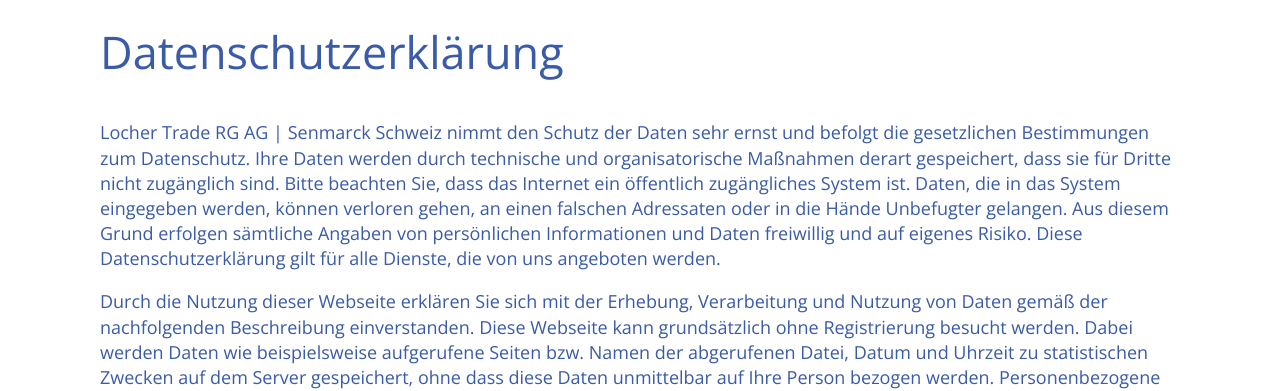
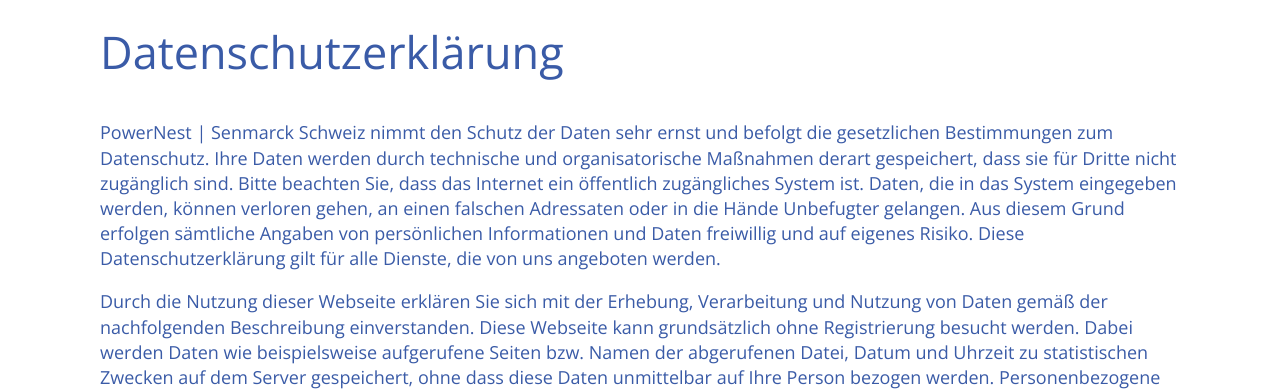
Before and after one commit to timbukflow/senmarck, a PHP site: page /datenschutz in a window 1280 px wide. Shown: the part 135-526 px from the top of the page. Run offline with PHP 8.4, Linux system fonts and the light colour scheme.

Commit message:
locher ersetzen powernest

```diff
--- a/datenschutz.php
+++ b/datenschutz.php
@@ -11,7 +11,7 @@
 <head prefix="og: http://ogp.me/ns# fb: http://ogp.me/ns/fb# place: http://ogp.me/ns/place#">
 
     <meta charset="UTF-8">
-    <title>Senmarck Schweiz | Locher Energie | Datenschutz</title>
+    <title>Senmarck Schweiz | PowerNest | Datenschutz</title>
     <meta name="viewport" content="width=device-width, initial-scale=1">
 
     <meta name="description" content="Datenschutz">
@@ -62,7 +62,7 @@
     <section class="grid">
         <div class="datenschutz">
             <h1>Datenschutzerklärung</h1>
-            <p>Locher Trade RG AG | Senmarck Schweiz nimmt den Schutz der Daten sehr ernst und befolgt die gesetzlichen Bestimmungen zum Datenschutz. Ihre Daten werden durch technische und organisatorische Maßnahmen derart gespeichert, dass sie für Dritte nicht zugänglich sind. Bitte beachten Sie, dass das Internet ein öffentlich zugängliches System ist. Daten, die in das System eingegeben werden, können verloren gehen, an einen falschen Adressaten oder in die Hände Unbefugter gelangen. Aus diesem Grund erfolgen sämtliche Angaben von persönlichen Informationen und Daten freiwillig und auf eigenes Risiko. Diese Datenschutzerklärung gilt für alle Dienste, die von uns angeboten werden.</p>
+            <p>PowerNest | Senmarck Schweiz nimmt den Schutz der Daten sehr ernst und befolgt die gesetzlichen Bestimmungen zum Datenschutz. Ihre Daten werden durch technische und organisatorische Maßnahmen derart gespeichert, dass sie für Dritte nicht zugänglich sind. Bitte beachten Sie, dass das Internet ein öffentlich zugängliches System ist. Daten, die in das System eingegeben werden, können verloren gehen, an einen falschen Adressaten oder in die Hände Unbefugter gelangen. Aus diesem Grund erfolgen sämtliche Angaben von persönlichen Informationen und Daten freiwillig und auf eigenes Risiko. Diese Datenschutzerklärung gilt für alle Dienste, die von uns angeboten werden.</p>
 
             <p>Durch die Nutzung dieser Webseite erklären Sie sich mit der Erhebung, Verarbeitung und Nutzung von Daten gemäß der nachfolgenden Beschreibung einverstanden. Diese Webseite kann grundsätzlich ohne Registrierung besucht werden. Dabei werden Daten wie beispielsweise aufgerufene Seiten bzw. Namen der abgerufenen Datei, Datum und Uhrzeit zu statistischen Zwecken auf dem Server gespeichert, ohne dass diese Daten unmittelbar auf Ihre Person bezogen werden. Personenbezogene Daten, insbesondere Name, Adresse oder E-Mail-Adresse werden soweit möglich auf freiwilliger Basis erhoben. Ohne Ihre Einwilligung erfolgt keine Weitergabe der Daten an Dritte.</p>
 
@@ -167,18 +167,18 @@
             <p>Gespeicherte Daten werden von uns gelöscht, wenn sie zum angegebenen Zweck nicht mehr benötigt werden. Betreffend die Löschung von Daten gilt es zu beachten, dass wir gewissen gesetzlichen Pflichten unterstehen, welche für gewisse Daten eine Aufbewahrungspflicht vorsehen. Dieser Pflicht haben wir nachzukommen. Wünschen Sie die Löschung von Daten, welche der gesetzlichen Aufbewahrungspflicht unterstehen, werden die Daten bei uns im System gesperrt und lediglich zur Erfüllung der gesetzlichen Aufbewahrungspflichten genutzt. Nach Ablauf der Aufbewahrungsfrist wird Ihrem Löschungsbegehren nachgekommen.</p>
             <p>Sofern Ihre personenbezogenen Daten auf Grundlage von berechtigten Interessen verarbeitet werden, haben Sie das Recht, Widerspruch gegen die Verarbeitung Ihrer personenbezogenen Daten einzulegen, soweit dafür Gründe vorliegen, die sich aus Ihrer besonderen Situation ergeben oder sich der Widerspruch gegen Direktwerbung richtet. Im letzteren Fall haben Sie ein generelles Widerspruchsrecht, das ohne Angabe einer besonderen Situation von uns umgesetzt wird.</p>
             <p>Weiter haben Sie auch die Möglichkeit, Ihre personenbezogenen Daten, die Sie uns bereitgestellt haben, zu erhalten oder die Übermittlung an einen anderen Verantwortlichen zu verlangen.</p>
-            <p>Wir bitten Sie, uns hierzu per E-Mail an <a href="mailto:info@lochertrade.ch">info@lochertrade.ch</a> zu schreiben. Bei einem unverhältnismäßig großen Aufwand behalten wir uns vor, von Ihnen einen Legitimationsausweis sowie die Übernahme der effektiven Kosten vorab zu verlangen.</p>
+            <p>Wir bitten Sie, uns hierzu per E-Mail an <a href="mailto:luigi@senmarck.ch">luigi@senmarck.ch</a> zu schreiben. Bei einem unverhältnismäßig großen Aufwand behalten wir uns vor, von Ihnen einen Legitimationsausweis sowie die Übernahme der effektiven Kosten vorab zu verlangen.</p>
 
             <h2>4. Kontaktdaten</h2>
-            <p>Locher Trade RG AG<br>
+            <p>PowerNest<br>
             Viscosestrasse 46<br>
             CH-9443 Widnau SG<br>
             Telefon +41 71 747 20 50<br>
-            <a href="mailto:info@lochertrade.ch">info@lochertrade.ch</a></p>
+            <a href="mailto:luigi@senmarck.ch">luigi@senmarck.ch</a></p>
 
             <h2>5. Rechtsgrundlage und Änderung dieser Datenschutzerklärung</h2>
             <p>Wir bearbeiten Personendaten im Einklang mit dem Schweizerischen Bundesgesetz über den Datenschutz (DSG) wie auch mit anderen anwendbaren Datenschutzgesetzen (zum Beispiel DSGVO).</p>
-            <p>Locher Trade RG AG | Senmarck Schweiz behält sich vor, diese rechtlichen Hinweise und die Datenschutzerklärung jederzeit zu überarbeiten, zu ändern oder in irgendeiner Art und Weise zu ergänzen. Bitte konsultieren Sie diese Erklärung regelmäßig.</p>
+            <p>PowerNest | Senmarck Schweiz behält sich vor, diese rechtlichen Hinweise und die Datenschutzerklärung jederzeit zu überarbeiten, zu ändern oder in irgendeiner Art und Weise zu ergänzen. Bitte konsultieren Sie diese Erklärung regelmäßig.</p>
 
             <p><em>Widnau, März 2025</em></p>
         </div>
--- a/energy-kalkulator.php
+++ b/energy-kalkulator.php
@@ -11,7 +11,7 @@
 <head prefix="og: http://ogp.me/ns# fb: http://ogp.me/ns/fb# place: http://ogp.me/ns/place#">
 
     <meta charset="UTF-8">
-    <title>Senmarck Schweiz | Locher Energie | Energy Kalkulator</title>
+    <title>Senmarck Schweiz | PowerNest | Energy Kalkulator</title>
     <meta name="viewport" content="width=device-width, initial-scale=1">
 
     <meta name="description" content="Der Senmarck Energiekalkulator für Einfamilienhäuser – berechnen Sie das optimale Energiespeichersystem basierend auf Ihren individuellen Daten. Ermitteln Sie Ihre jährliche Ersparnis, Amortisationszeit und den langfristigen Gewinn. Einfache und schnelle Berechnung für die wirtschaftlichste Lösung.">
--- a/footer.php
+++ b/footer.php
@@ -2,7 +2,7 @@
     <div class="footer-container">
         <div class="kontakt">
             <div>
-                <img src="img/locher-energie-logo.svg" alt="Locher Energie Logo" width="150px" height="auto">
+                <img src="img/powernest-logo.svg" alt="PowerNest Logo" width="260px" height="auto">
                 <ul>
                     <li><a href="impressum">Impressum</a></li>
                     <li><a href="datenschutz">Datenschutz</a></li>
@@ -11,9 +11,7 @@
             <div class="adress">
                 <div>
                     <ul>
-                        <li><strong>Standort Schweiz</strong></li>
-                        <li>Locher Trade RG AG</li>
-                        <li>Senmarck Schweiz</li>
+                        <li><strong>PowerNest</strong></li>
                         <li>Viscosestrasse 46</li>
                         <li>9443 Widnau</li>
                         <li><a href="mailto:sales@senmarck.ch" target="_blank">M: sales(at)senmarck.ch</a></li>
@@ -23,7 +21,7 @@
             </div>
         </div>
         <div class="footercopy">
-            <p>© Copyright 2025 Locher Trade RG AG | <span>Realisierung <a href="https://schwizerdesign.ch/" target="_blank">schwizerdesign.ch</a></span></p>
+            <p>© Copyright 2025 PowerNest | <span>Realisierung <a href="https://schwizerdesign.ch/" target="_blank">schwizerdesign.ch</a></span></p>
         </div>
     </div>
 </footer>
```
Also changed, not shown: impressum.php (+7 -7 lines), index.php (+7 -7 lines), img/locher-energie-logo.svg (deleted), img/powernest-logo.svg (added), 7 other files.
